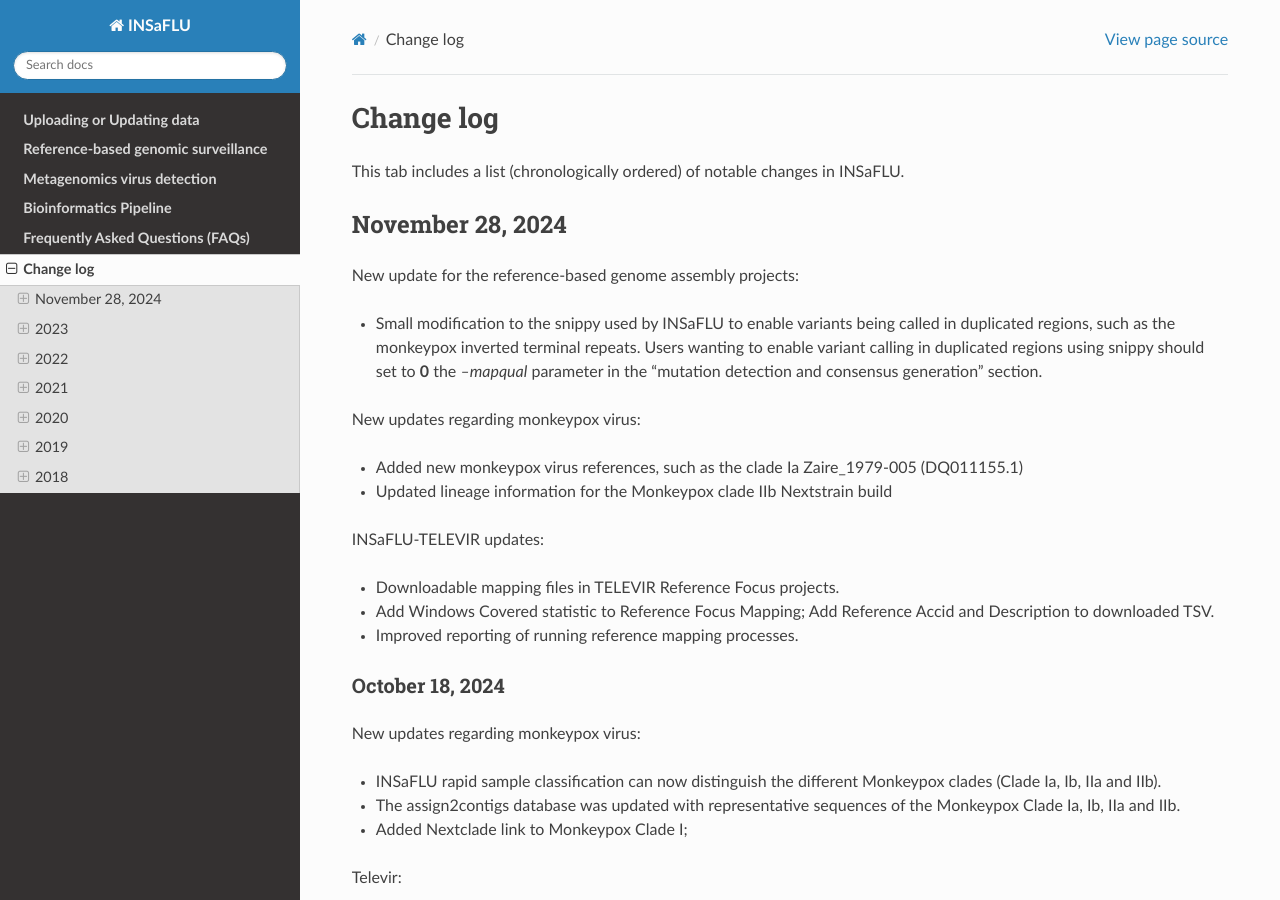
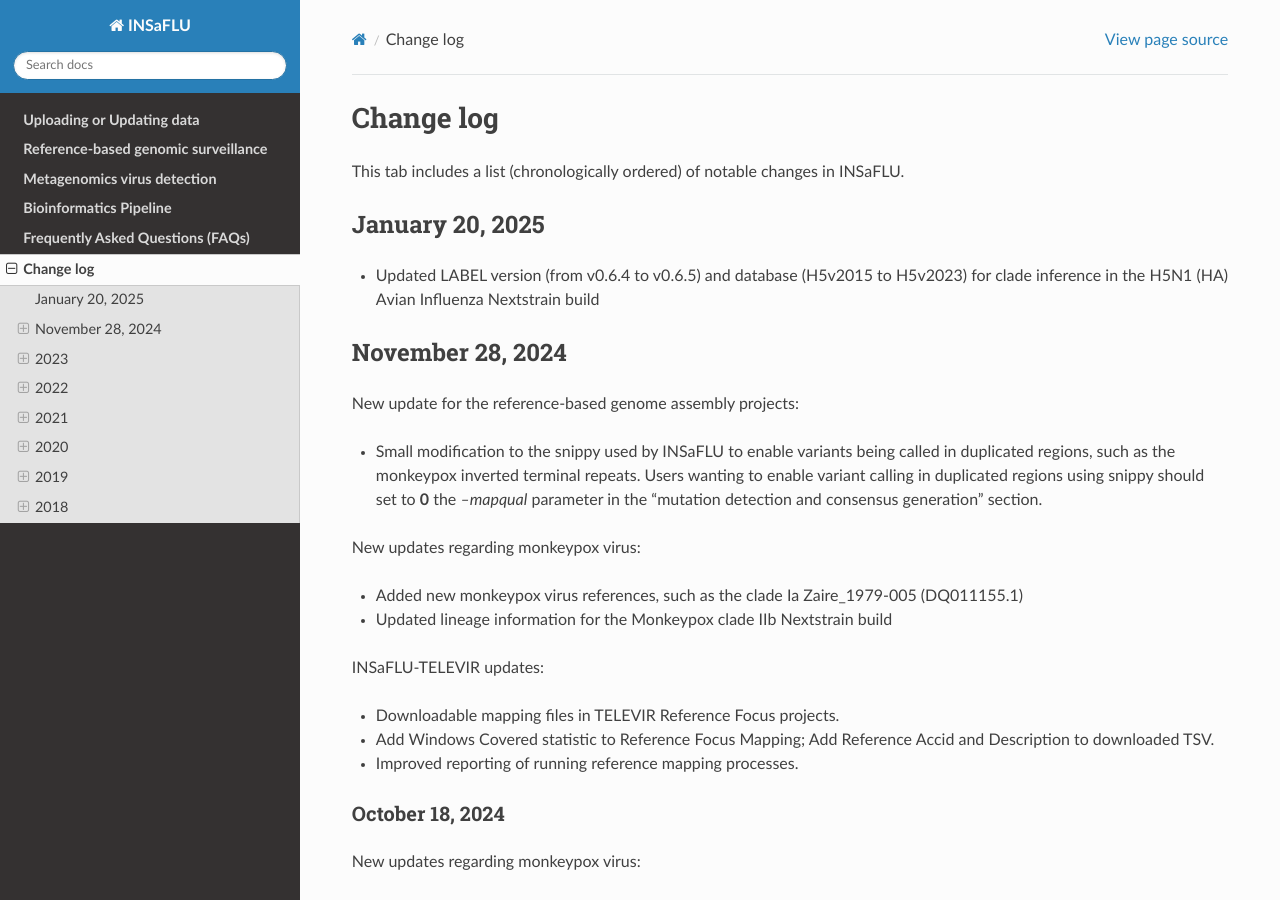
Before and after one commit to INSaFLU/insaflu_docs, a Sphinx documentation site: the page built from docs/change_log.rst, in a window 1280 px wide and 900 px high. Built offline with Sphinx 7.4.7 and the Read the Docs theme 3.1.0, drawn with Linux system fonts in a browser that asks for light colours; formulas are drawn with MathJax 3.

Commit message:
Update change_log.rst

```diff
--- a/docs/change_log.rst
+++ b/docs/change_log.rst
@@ -2,6 +2,12 @@
 ==========
 
 This tab includes a list (chronologically ordered) of notable changes in INSaFLU.
+
+January 20, 2025
+-------
+
+- Updated LABEL version (from v0.6.4 to v0.6.5) and database (H5v2015 to H5v2023) for clade inference in the H5N1 (HA) Avian Influenza Nextstrain build
+
 
 November 28, 2024
 -------
```
